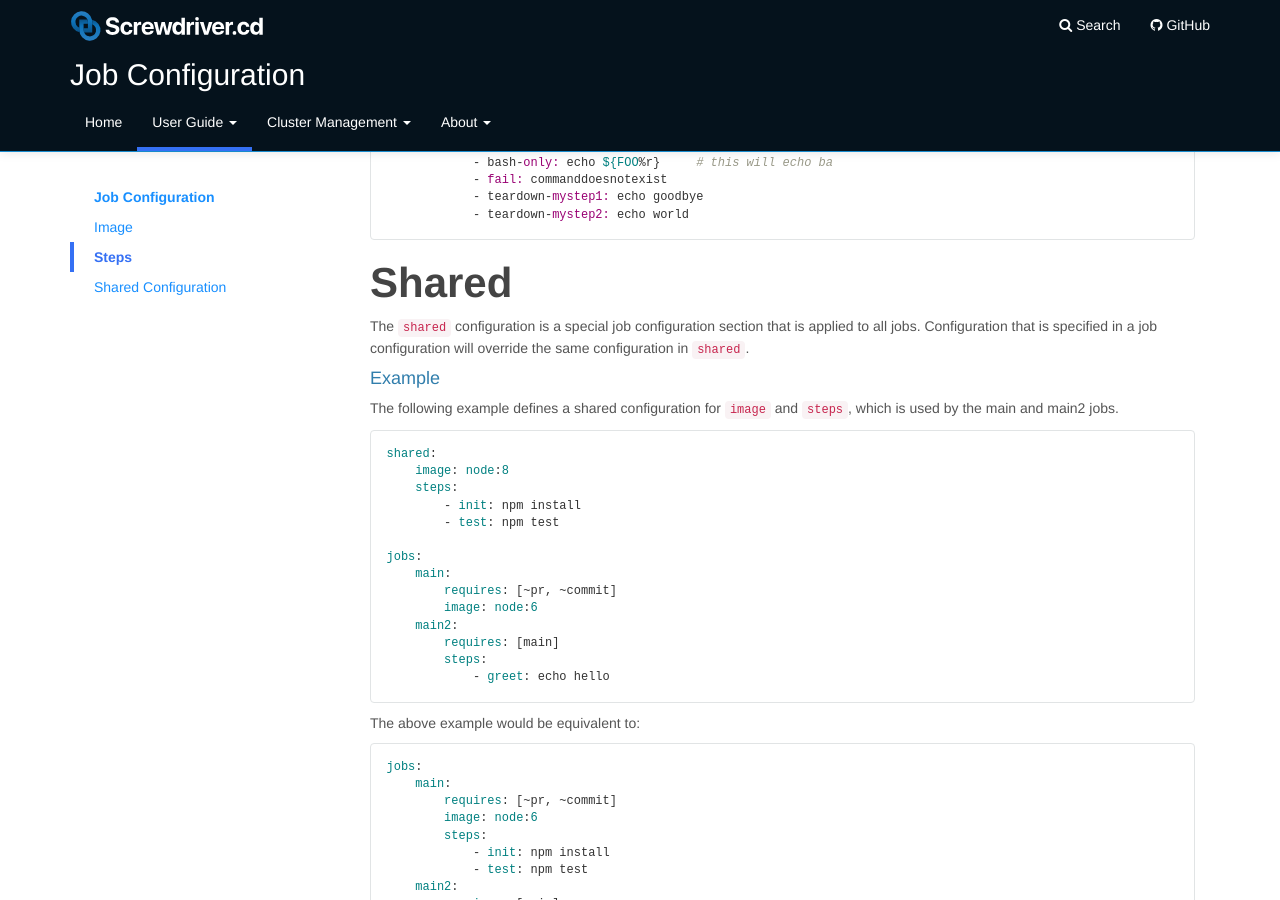
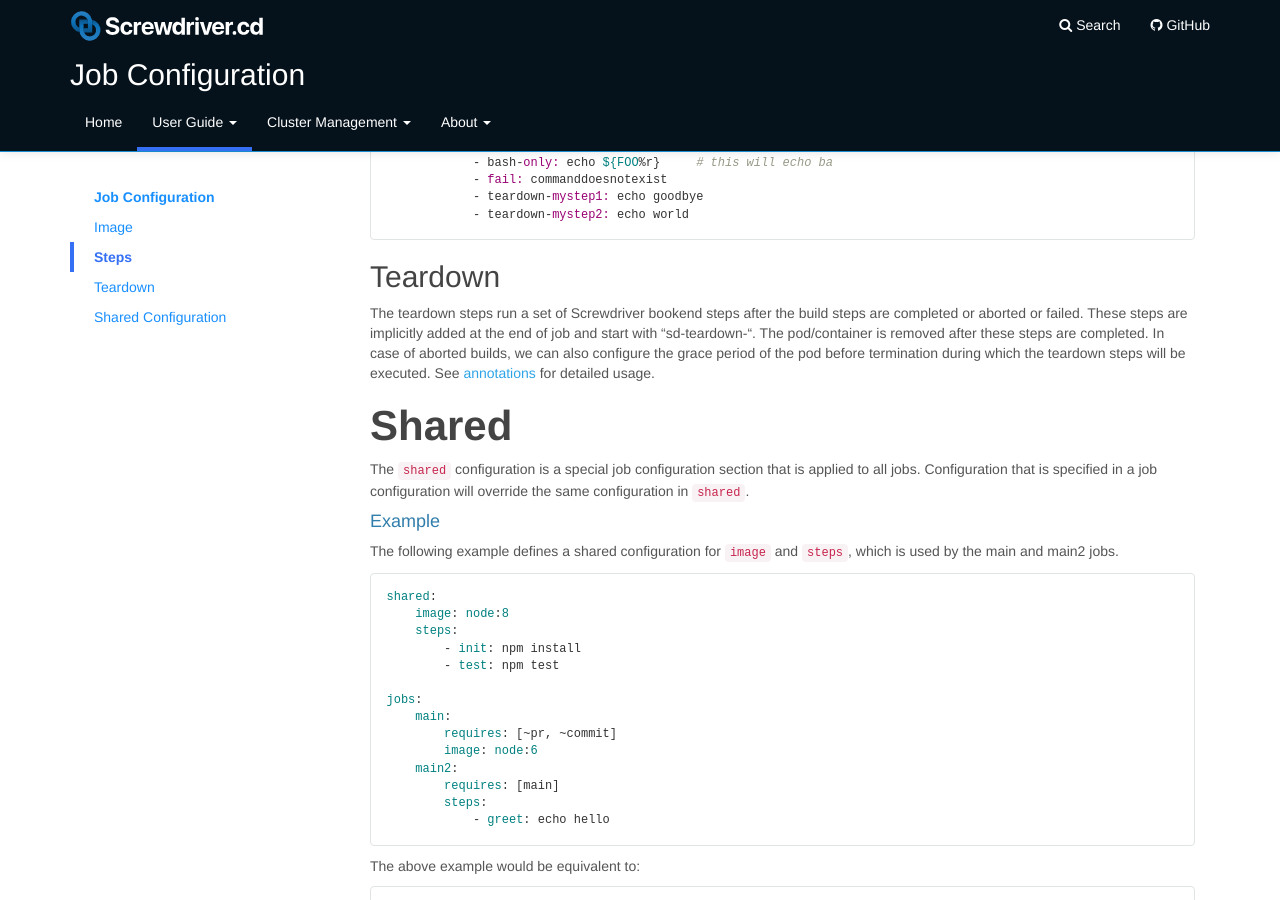
Before and after one commit to screwdriver-cd/guide, a Jekyll site: the page built from docs/user-guide/configuration/jobconfiguration.md, in a window 1280 px wide and 900 px high, scrolled down 1233 px. Built offline with Jekyll 4.4.1, drawn with Linux system fonts in a browser that asks for light colours.

Commit message:
feat: add docs for teardown steps (#435)

````diff
--- a/docs/user-guide/configuration/jobconfiguration.md
+++ b/docs/user-guide/configuration/jobconfiguration.md
@@ -10,6 +10,8 @@ toc:
       url: "#image"
     - title: Steps
       url: "#steps"
+    - title: Teardown
+      url: "#teardown"
     - title: Shared Configuration
       url: "#shared"
 ---
@@ -75,6 +77,8 @@ jobs:
             - teardown-mystep2: echo world
 ```
 
+## Teardown
+The teardown steps run a set of Screwdriver bookend steps after the build steps are completed or aborted or failed. These steps are implicitly added at the end of job and start with "sd-teardown-". The pod/container is removed after these steps are completed. In case of aborted builds, we can also configure the grace period of the pod before termination during which the teardown steps will be executed. See [annotations](/user-guide/configuration/annotations) for detailed usage.
 
 # Shared
 The `shared` configuration is a special job configuration section that is applied to all jobs. Configuration that is specified in a job configuration will override the same configuration in `shared`.
````
Also changed, not shown: docs/user-guide/configuration/annotations.md (+1 -1 lines).
